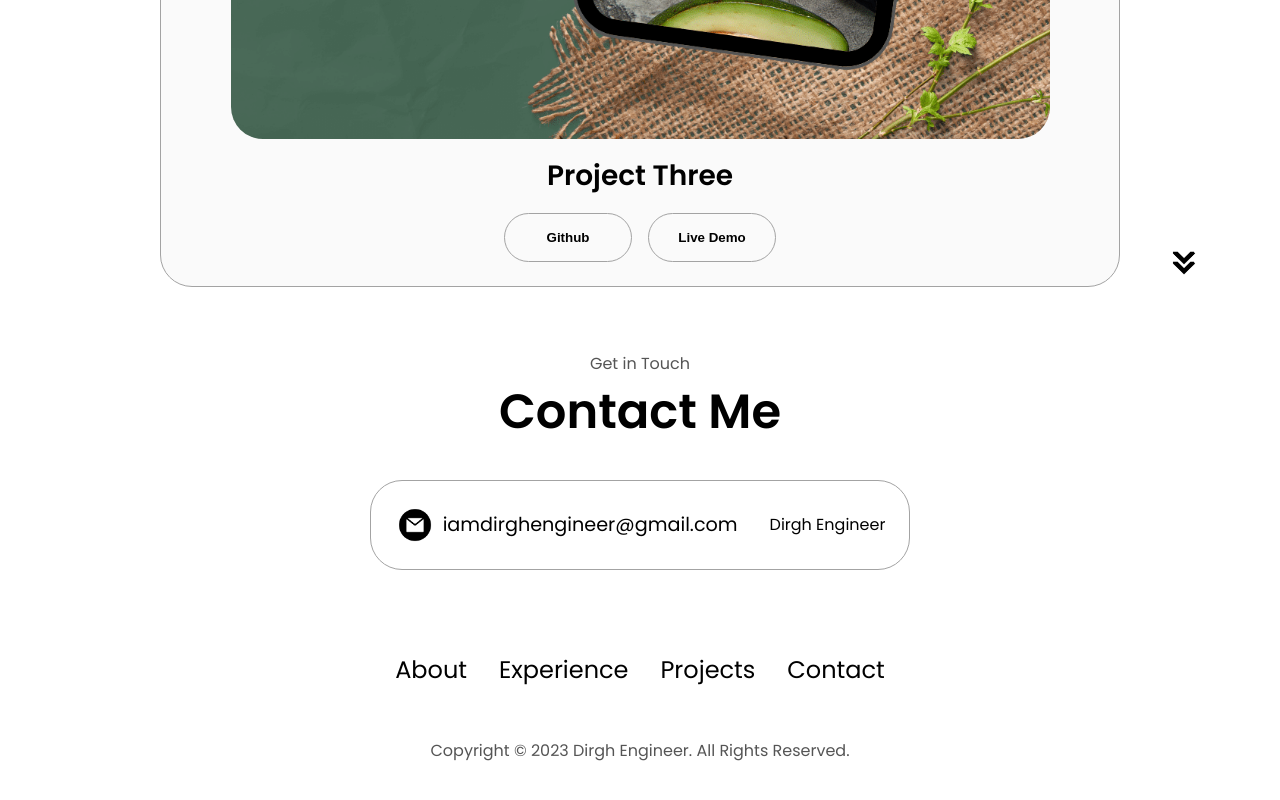
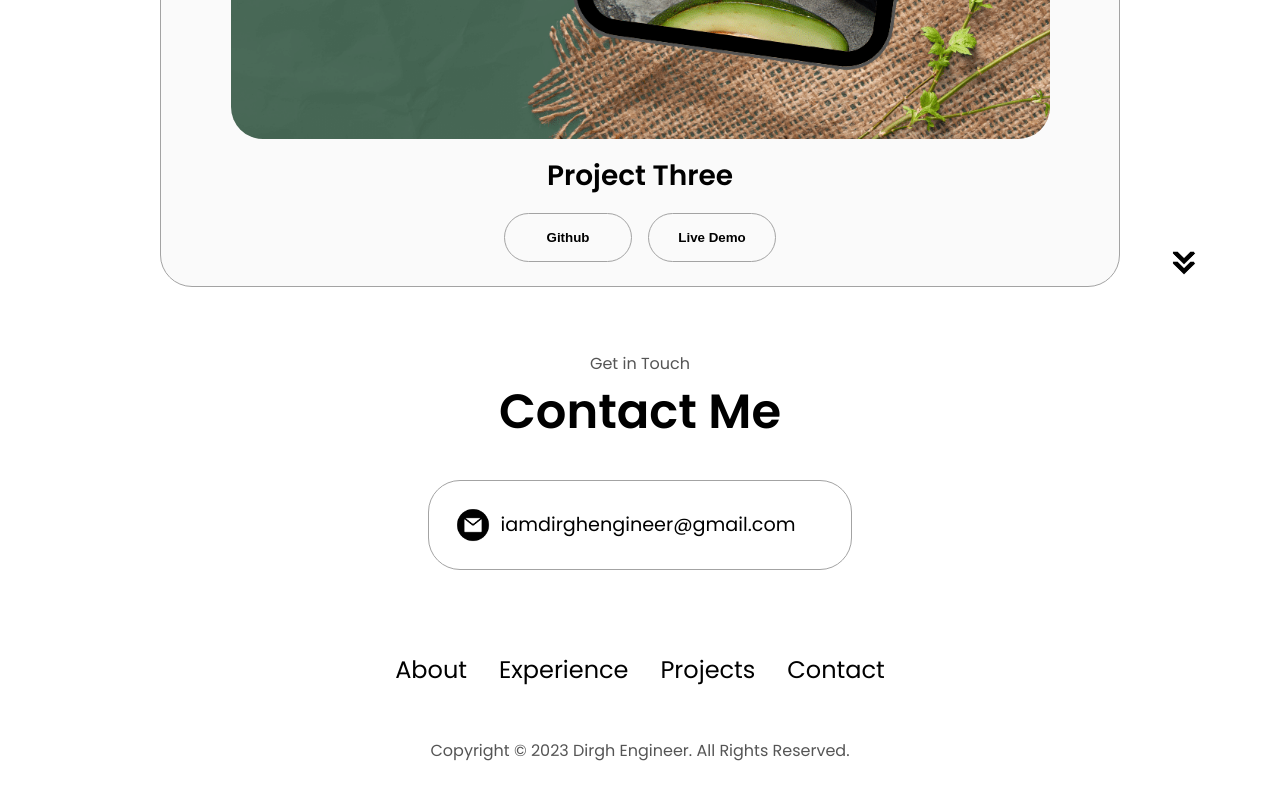
Before and after one commit to dirghengineer/dirghengineer.github.io, a plain HTML site: page index.html in a window 1280 px wide. Shown: the part 3876-4676 px from the top of the page. Drawn offline with Linux system fonts and the light colour scheme.

Commit message:
Update index.html

```diff
--- a/index.html
+++ b/index.html
@@ -350,7 +350,7 @@
           <p><a href="mailto:iamdirghengineer@gmail.com">iamdirghengineer@gmail.com</a></p>
         </div>
         <div class="contact-info-container">
-               <div class="badge-base LI-profile-badge" data-locale="en_US" data-size="large" data-theme="light" data-type="HORIZONTAL" data-vanity="dirghengineer" data-version="v1"><a class="badge-base__link LI-simple-link" href="https://ca.linkedin.com/in/dirghengineer?trk=profile-badge">Dirgh Engineer</a></div>
+               <div class="badge-base LI-profile-badge" data-locale="en_US" data-size="large" data-theme="light" data-type="HORIZONTAL" data-vanity="dirghengineer" data-version="v1"><a class="badge-base__link LI-simple-link" href="https://ca.linkedin.com/in/dirghengineer?trk=profile-badge"></a></div>
         </div>
       </div>
 
```
